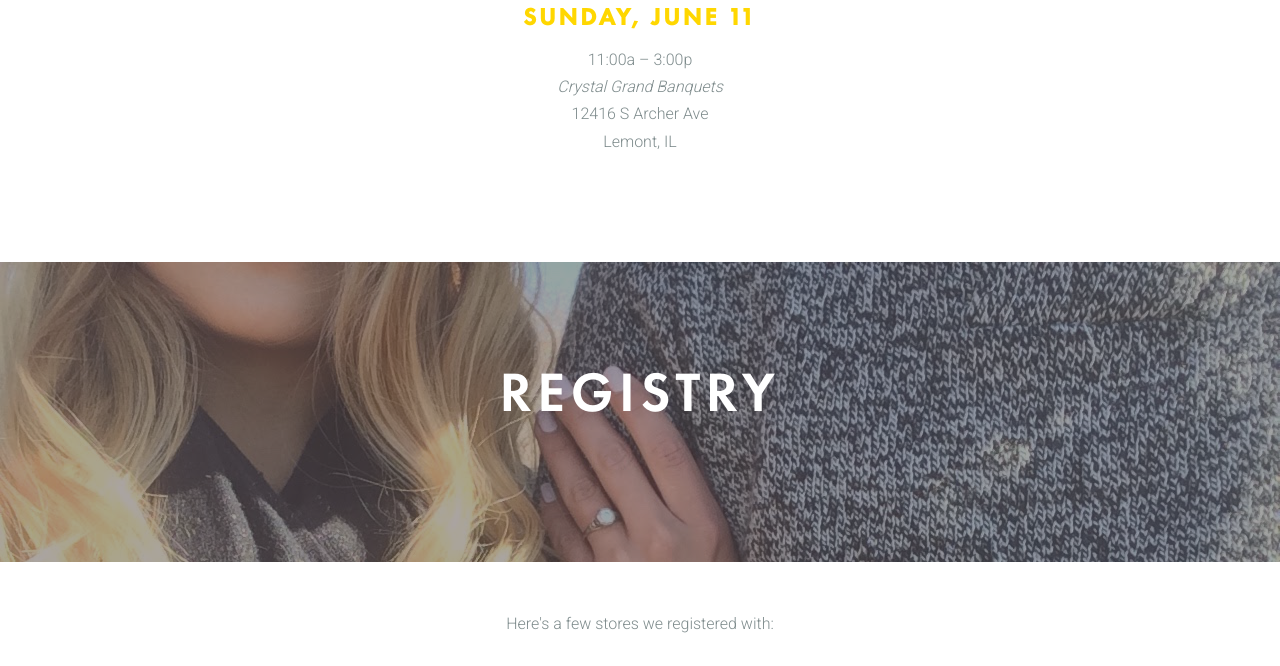
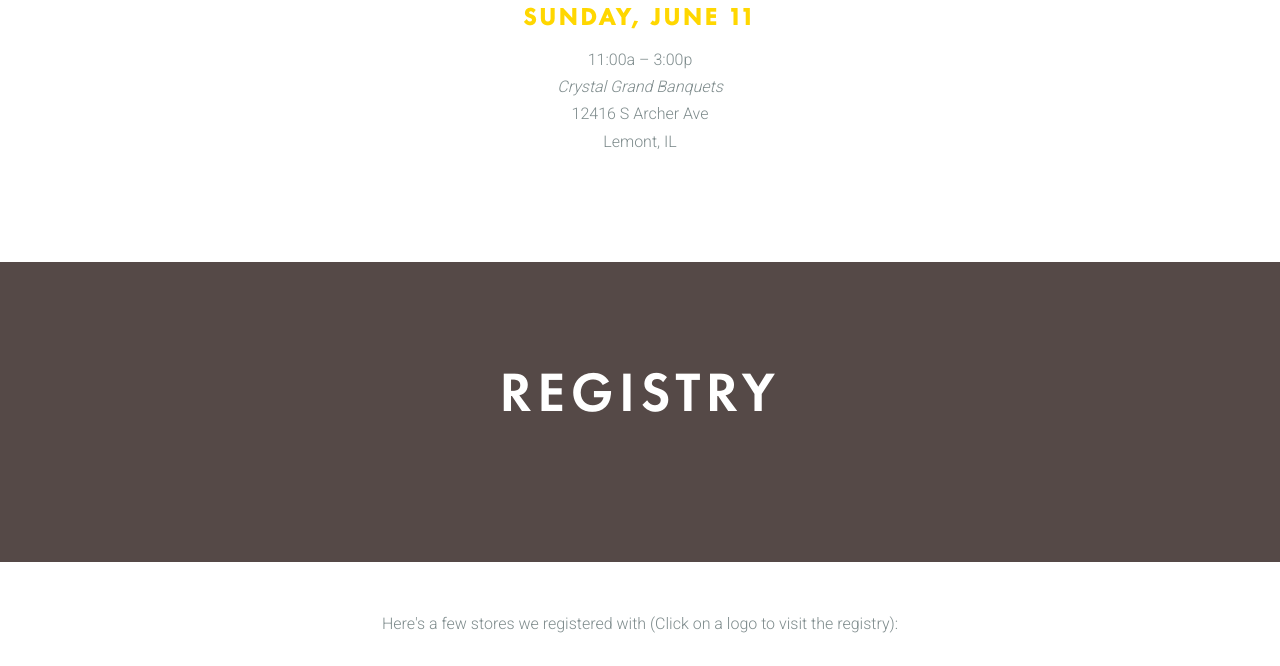
Before and after one commit to gremz/remiaszwedding.com, a plain HTML site: page index.html in a window 1280 px wide. Shown: the part 3006-3672 px from the top of the page. Drawn offline with nearby package versions, Linux system fonts and the light colour scheme.

Commit message:
updated registry logo text

```diff
--- a/css/site.css
+++ b/css/site.css
@@ -229,7 +229,7 @@ a.pure-button-primary {
 /* Registry */
 
 .image-container.registry {
-    background: url('../img/IMG_1373.jpg') center top no-repeat;
+    background: none;
     background-size: cover;
     height: 300px;
 }
--- a/index.html
+++ b/index.html
@@ -194,7 +194,7 @@
         </div>
     </div>
     <div class="registry-content">
-        <p class="is-center registry-header">Here's a few stores we registered with:</p>
+        <p class="is-center registry-header">Here's a few stores we registered with (Click on a logo to visit the registry):</p>
         <div class="registry-container l-box-lrg pure-g">
             <div class="pure-u-1-2 pure-u-sm-1-4">
                 <a href="https://www.kohls.com/upgrade/gift_registry/kohlsgrw_home.jsp?section=list&viewtype=dashboard&listid=3306904&viewtype=listview&isSS=true" target="_blank"><img class="pure-img" src="./img/kohls.png" alt="Kohls"></a>
```
